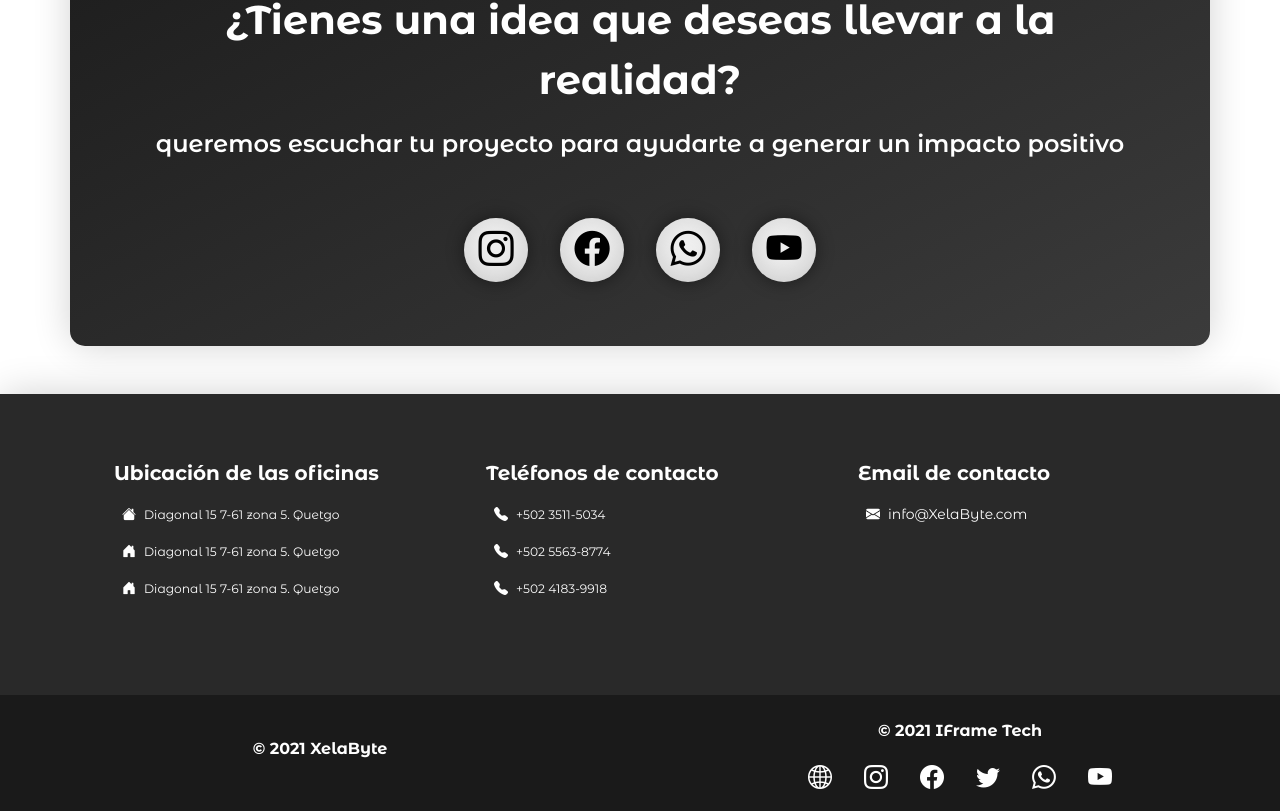
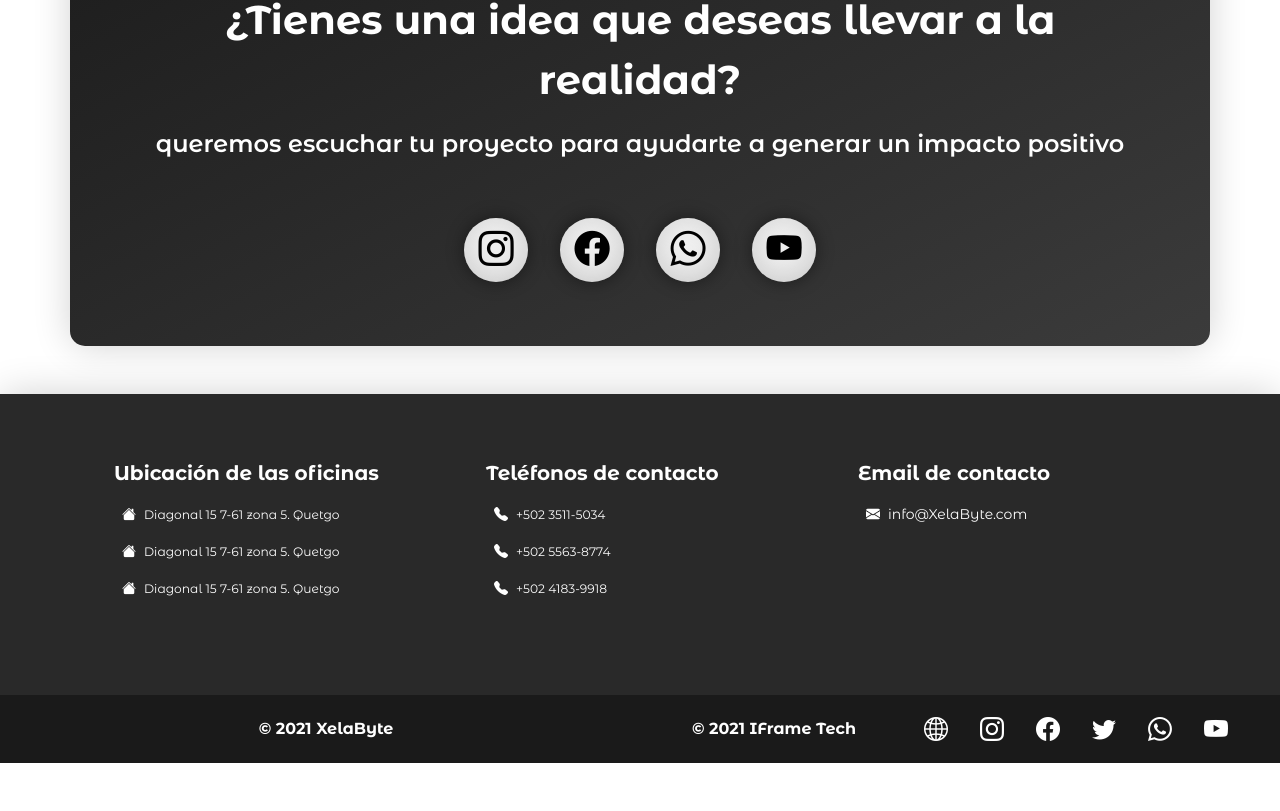
Before and after one commit to ErickReyes08/XelaByte, an Angular app in the folder Frontend/XelaByte/: page / in a window 1280 px wide. Shown: the part 4426-5237 px from the top of the page. After the commit the page ends 5189 px from the top, so only its background shows below. Built offline with nearby package versions, Linux system fonts and the light colour scheme; no server answers.

Commit message:
Cambios en el footer y cambios en el form de citas
El formulario de citas ya detecta el cambio en la fecha y hora para evitar el ingreso de datos incorrectos

```diff
--- a/Frontend/XelaByte/src/app/app.component.scss
+++ b/Frontend/XelaByte/src/app/app.component.scss
@@ -1,5 +1,7 @@
 @import "../assets/Sass/Colors";
 @import "../assets/Sass/Modal";
+
+.w-inherit { width: inherit; }
 
 .ListStyle-none { list-style: none; padding: 0; }
 
--- a/Frontend/XelaByte/src/app/home-footer/home-footer.component.html
+++ b/Frontend/XelaByte/src/app/home-footer/home-footer.component.html
@@ -3,23 +3,28 @@
         <div class="d-inline-flex flex-column align-items-start col">
             <p class="Montserrat-Bold FooterTitle">Ubicación de las oficinas</p>
             <ul class="ListStyle-none d-inline-flex flex-column align-items-start FooterList">
-                <li><p class="Montserrat-SemiBold"><i class="bi bi-house-fill mx-2"></i><small class="Montserrat-Regular">Diagonal 15 7-61 zona 5. Quetgo</small></p></li>
+                <li *ngFor="let office of Resolver.FooterInfo.OfficeLocations"><p class="Montserrat-SemiBold"><i class="bi bi-house-fill mx-2"></i><small class="Montserrat-Regular">{{office}}</small></p></li>
+
+                <!--li><p class="Montserrat-SemiBold"><i class="bi bi-house-fill mx-2"></i><small class="Montserrat-Regular">Diagonal 15 7-61 zona 5. Quetgo</small></p></li>
                 <li><p class="Montserrat-SemiBold"><i class="bi bi-house-door-fill mx-2"></i><small class="Montserrat-Regular">Diagonal 15 7-61 zona 5. Quetgo</small></p></li>
-                <li><p class="Montserrat-SemiBold"><i class="bi bi-house-door-fill mx-2"></i><small class="Montserrat-Regular">Diagonal 15 7-61 zona 5. Quetgo</small></p></li>
+                <li><p class="Montserrat-SemiBold"><i class="bi bi-house-door-fill mx-2"></i><small class="Montserrat-Regular">Diagonal 15 7-61 zona 5. Quetgo</small></p></li-->
             </ul>
         </div>
         <div class="d-inline-flex flex-column align-items-start col">
             <p class="Montserrat-Bold FooterTitle">Teléfonos de contacto</p>
             <ul class="ListStyle-none d-inline-flex flex-column align-items-start FooterList">
-                <li><p class="Montserrat-SemiBold"><i class="bi bi-telephone-fill mx-2"></i><small class="Montserrat-Regular">+502 3511-5034</small></p></li>
+                <li *ngFor="let tel of Resolver.FooterInfo.TelephoneContacts"><p class="Montserrat-SemiBold"><i class="bi bi-telephone-fill mx-2"></i><small class="Montserrat-Regular">{{tel}}</small></p></li>
+
+                <!--li><p class="Montserrat-SemiBold"><i class="bi bi-telephone-fill mx-2"></i><small class="Montserrat-Regular">+502 3511-5034</small></p></li>
                 <li><p class="Montserrat-SemiBold"><i class="bi bi-telephone-fill mx-2"></i><small class="Montserrat-Regular">+502 5563-8774</small></p></li>
-                <li><p class="Montserrat-SemiBold"><i class="bi bi-telephone-fill mx-2"></i><small class="Montserrat-Regular">+502 4183-9918</small></p></li>
+                <li><p class="Montserrat-SemiBold"><i class="bi bi-telephone-fill mx-2"></i><small class="Montserrat-Regular">+502 4183-9918</small></p></li-->
             </ul>
         </div>
         <div class="d-inline-flex flex-column align-items-start col">
             <p class="Montserrat-Bold FooterTitle">Email de contacto</p>
             <ul class="ListStyle-none d-inline-flex flex-column align-items-start FooterList">
-                <li><p class="Montserrat-SemiBold"><i class="bi bi-envelope-fill mx-2"></i><a href="mailto:info@XelaByte.com" class="Montserrat-Regular">info@XelaByte.com</a></p></li>
+                <li *ngFor="let email of Resolver.FooterInfo.ContactsEmails"><p class="Montserrat-SemiBold"><i class="bi bi-envelope-fill mx-2"></i><a href="mailto:{{email}}" class="Montserrat-Regular">{{email}}</a></p></li>
+                <!--li><p class="Montserrat-SemiBold"><i class="bi bi-envelope-fill mx-2"></i><a href="mailto:info@XelaByte.com" class="Montserrat-Regular">info@XelaByte.com</a></p></li-->
             </ul>
         </div>
     </div>
@@ -27,15 +32,9 @@
     <div class="container-fluid d-inline-flex flex-row align-items-center justify-content-center HomeFooterFooter">
         <div class="container d-inline-flex flex-column justify-content-center align-items-center">
             <p class="Montserrat-Bold my-0 mx-2 FooterCreditsText">© 2021 XelaByte</p>
-            <div class="container d-inline-flex flex-row justify-content-center align-items-center SocialNets">
-                <!--a role="button" class="mx-3"><i class="bi bi-instagram"></i></a>
-                <a role="button" class="mx-3"><i class="bi bi-facebook"></i></a>
-                <a role="button" class="mx-3"><i class="bi bi-whatsapp"></i></a>
-                <a role="button" class="mx-3"><i class="bi bi-youtube"></i></a-->
-            </div>
         </div>
-        <div class="container d-inline-flex flex-column justify-content-center align-items-center">
-            <p class="Montserrat-Bold my-0 mx-2 FooterCreditsText">© 2021 IFrame Tech</p>
+        <div class="container d-inline-flex flex-row justify-content-center align-items-center">
+            <p class="Montserrat-Bold my-0 mx-2 FooterCreditsText w-inherit">© 2021 IFrame Tech</p>
             <div class="container d-inline-flex flex-row justify-content-center align-items-center SocialNets">
                 <a role="button" class="mx-3"><i class="bi bi-globe2"></i></a>
                 <a role="button" class="mx-3"><i class="bi bi-instagram"></i></a>
--- a/Frontend/XelaByte/src/app/home-footer/home-footer.component.scss
+++ b/Frontend/XelaByte/src/app/home-footer/home-footer.component.scss
@@ -46,7 +46,7 @@
     .HomeFooterFooter
     {
         background-color: $SemiBlack;
-        padding: 1.5rem 0 0 0;
+        //padding: 1.25rem 0 0 0;
         margin: 0;
 
     }
@@ -61,7 +61,7 @@
 
     .SocialNets
     {
-        padding: 1rem 0;
+        margin: 1rem 0 1rem 0;
         font-size: 1.5rem;
     }
 }
--- a/Frontend/XelaByte/src/app/home-footer/home-footer.component.ts
+++ b/Frontend/XelaByte/src/app/home-footer/home-footer.component.ts
@@ -8,8 +8,7 @@ import { HomeResolverService } from '../home-resolver.service';
 })
 export class HomeFooterComponent implements OnInit
 {
-
-  constructor(private Resolver: HomeResolverService) { }
+  constructor(public Resolver: HomeResolverService) { }
 
   ngOnInit(): void
   {
--- a/Frontend/XelaByte/src/app/home-resolver.service.ts
+++ b/Frontend/XelaByte/src/app/home-resolver.service.ts
@@ -9,6 +9,29 @@ import { Resolve, ActivatedRouteSnapshot, RouterStateSnapshot } from '@angular/r
 
 export class HomeResolverService implements Resolve<any>
 {
+
+  //HOME FOOTER DATA
+  FooterInfo: { OfficeLocations: string[], TelephoneContacts: string[], ContactsEmails: string[] } =
+  {
+    OfficeLocations:
+    [
+      "Diagonal 15 7-61 zona 5. Quetgo",
+      "Diagonal 15 7-61 zona 5. Quetgo",
+      "Diagonal 15 7-61 zona 5. Quetgo"
+    ],
+    TelephoneContacts:
+    [
+      "+502 3511-5034",
+      "+502 5563-8774",
+      "+502 4183-9918"
+    ],
+    ContactsEmails:
+    [
+      "info@XelaByte.com"
+    ]
+  };
+  //----------------
+
   HomeData: Map<string, Observable<any>> = new Map<string, any>();
 
   constructor(private HttpClient: HttpClient) { }
--- a/Frontend/XelaByte/src/app/home/home.component.ts
+++ b/Frontend/XelaByte/src/app/home/home.component.ts
@@ -1,7 +1,7 @@
 import { Component, OnInit, AfterViewInit } from '@angular/core';
 import { ActivatedRoute } from '@angular/router';
 import { forkJoin } from 'rxjs';
-import { HomeFooterComponent } from '../home-footer/home-footer.component';
+import { HomeResolverService } from '../home-resolver.service';
 import { RequestServicesService } from '../request-services-form/request-services.service';
 
 @Component({
@@ -13,7 +13,7 @@ import { RequestServicesService } from '../request-services-form/request-service
 export class HomeComponent implements OnInit
 {
   //DATOS DEL APARTADO DE NUESTRO EQUIPO
-  public TeamData =
+  public TeamData: { MemberName: string, MembersPosition: string, MemberImageURL: string }[] =
   [
     {
       MemberName: "Samuel Rabi Romero",
@@ -47,7 +47,7 @@ export class HomeComponent implements OnInit
     return res;
   }
 
-  constructor(private activatedRoute: ActivatedRoute) { }
+  constructor(private activatedRoute: ActivatedRoute, private Resolver: HomeResolverService, private RequestService: RequestServicesService) { }
 
   ngOnInit(): void
   {
@@ -59,22 +59,21 @@ export class HomeComponent implements OnInit
       {
         //console.log(data);
         //ADQUIRIENDO LOS DATOS DE LA REQUEST DE "TeamData"
-          if(typeof(data[0]) === "object"){ console.log(data[0][0]); }
+        if(typeof(data[0]) === "object"){ /*this.TeamData = data[0];*/ console.log(data[0][0]); }
 
         //ADQUIRIENDO LOS DATOS DE LA REQUEST DE "ServicesData"
-          if(typeof(data[1]) === "object"){ console.log(data[1][0]); }
+        if(typeof(data[1]) === "object"){ /*this.RequestService.ServicesCards = data[1];*/ console.log(data[1][0]); }
 
         //ADQUIRIENDO LOS DATOS DE LA REQUEST DE "FooterData"
-          if(typeof(data[2]) === "object"){ console.log(data[2][0]); }
+        if(typeof(data[2]) === "object"){ /*this.Resolver.FooterInfo = data[2];*/ console.log(data[2][0]); }
+
         //this.RequestServices.ServicesCards = [];
         //this.TeamData = [];
-
-
+        //this.Resolver.FooterInfo = { OfficeLocations: [], TelephoneContacts: [], ContactsEmails: [] };
         //LUEGO DE OBTENER Y ESTABLECER LOS DATOS DE LOS SERVICIOS SE CONFIGURA LA ANIMACIÓN DEL FORMULARIO DE SERVICIOS
         this.SetServicesFormAnimation();
       });
-      }
-    );
+    });
   }
 
   RecieveFormsData($event: any): void
--- a/Frontend/XelaByte/src/app/make-appointment-form/make-appointment-form.component.html
+++ b/Frontend/XelaByte/src/app/make-appointment-form/make-appointment-form.component.html
@@ -25,12 +25,12 @@
                     </div>
                     <div class="container d-inline-flex flex-row justify-content-center align-items-center">
                         <div class="container input-c m-3 d-inline-flex justify-content-left align-items-start">
-                            <input id="AppointmentDate" class="w-inherit" type="date" name="makeAppointment-Date" [(ngModel)]="MakeAppointmentFormData.Date" required>
+                            <input (ngModelChange)="DateChanged($event)" id="AppointmentDate" class="w-inherit" type="date" name="makeAppointment-Date" [(ngModel)]="MakeAppointmentFormData.Date" required>
                             <small class="Montserrat-Bold"><i class="bi bi-calendar-plus-fill h5"></i>Fecha *</small>
                         </div>
                         <div class="container input-c m-3 d-inline-flex justify-content-left align-items-start">
-                            <input class="w-inherit" type="time" name="makeAppointment-Hour" [(ngModel)]="MakeAppointmentFormData.Hour" min="06:00" max="18:00" required>
-                            <small class="Montserrat-Bold"><i class="bi bi-clock-fill h5"></i>Hora *</small>
+                            <input (ngModelChange)="HourChanged($event)" class="w-inherit" type="time" name="makeAppointment-Hour" [(ngModel)]="MakeAppointmentFormData.Hour" min="06:00" max="18:00" required>
+                            <small class="Montserrat-Bold"><i class="bi bi-clock-fill h5"></i>Hora *<small>(de 6AM a 18PM)</small></small>
                         </div>
                     </div>
                     <div class="modal-footer border-0 footer">
--- a/Frontend/XelaByte/src/app/make-appointment-form/make-appointment-form.component.ts
+++ b/Frontend/XelaByte/src/app/make-appointment-form/make-appointment-form.component.ts
@@ -55,14 +55,6 @@ export class MakeAppointmentFormComponent implements OnInit
     }
     //------------------------------------------------
 
-    //VERIFICANDO SI LOS INPUTS DE FECHA Y HORA SON VALIDOS
-    let dateInput = formElement.getElementsByClassName("input-c")[3].children.item(0) as HTMLInputElement;
-    let dateSmall = formElement.getElementsByClassName("input-c")[3].children.item(1) as HTMLElement;
-    let hourInput = formElement.getElementsByClassName("input-c")[4].children.item(0) as HTMLInputElement;
-    let hourSmall = formElement.getElementsByClassName("input-c")[4].children.item(1) as HTMLElement;
-
-    let dateInputDateTime = new Date(dateInput.value), todayDate = new Date(this.todayDateStr);
-    //if(dateInputDateTime < todayDate) dateInput.classList.replace("ng-valid", "ng-invalid");
     //SI HAY CAMPOS INVÁLIDOS SE AÑADE EL BOTÓN A LA LISTA Y SE MANDAN LOS CAMPOS AL PADRE
     if(formInputsText.length >= 1)
     {
@@ -76,9 +68,29 @@ export class MakeAppointmentFormComponent implements OnInit
     }
   }
 
+  //MÉTODOS PARA PREVENIR EL INGRESO ERRONEO DE DATOS EN LA FECHA Y HORA DE LA CITA
   DateChanged($event: any): void
   {
-    console.log("DateChanged: ");
+    let formElement = document.getElementById("makeAppointmentForm")!;
+    let dateInput = formElement.getElementsByClassName("input-c")[3].children.item(0) as HTMLInputElement;
+    let dateInputDateTime = new Date(dateInput.value), todayDate = new Date(this.todayDateStr);
+    //console.log(dateInputDateTime.toDateString() + " < " + todayDate + "?: " + (dateInputDateTime < todayDate));
+    if(dateInputDateTime < todayDate || dateInputDateTime.toDateString() == "Invalid Date") { setTimeout(() => { dateInput.classList.replace("ng-valid", "ng-invalid"); }, 100); }
+    else dateInput.classList.replace("ng-invalid", "ng-valid");
+    //console.log("Changed");
+  }
+
+  HourChanged($event: any): void
+  {
+    let formElement = document.getElementById("makeAppointmentForm")!;
+    let hourInput = formElement.getElementsByClassName("input-c")[4].children.item(0) as HTMLInputElement;
+
+    let minHour = 6, maxHour = 18;
+    let Hour: number = +hourInput.value.split(":")[0], Minute: number = +hourInput.value.split(":")[1];
+
+    if(Hour < minHour || Hour > maxHour || Hour == 0 || (Hour == maxHour && Minute >= 1)) { setTimeout(() => { hourInput.classList.replace("ng-valid", "ng-invalid"); }, 100); }
+    else hourInput.classList.replace("ng-invalid", "ng-valid");
+    //console.log("Hour: " + Hour + "\nMinute: " + Minute);
   }
 
 }
--- a/Frontend/XelaByte/src/app/request-services-form/request-services.service.ts
+++ b/Frontend/XelaByte/src/app/request-services-form/request-services.service.ts
@@ -9,7 +9,7 @@ import { Observable, Subscription } from 'rxjs';
 export class RequestServicesService
 {
 
-  public ServicesCards =
+  public ServicesCards: { id: number, Title: string, Price: number, Description: string, Features: string[] }[] =
   [
     {
       id: 1,
--- a/Frontend/XelaByte/src/assets/Sass/_Forms.scss
+++ b/Frontend/XelaByte/src/assets/Sass/_Forms.scss
@@ -105,8 +105,6 @@ textarea
     overflow-y: auto;
 }
 
-.w-inherit { width: inherit; }
-
 //ANIMACIONES
 .shakeError { animation: shakeError ease-in-out 300ms 1 !important; }
 @keyframes shakeError
```
Lines whose indentation alone changed are shown as unchanged.
